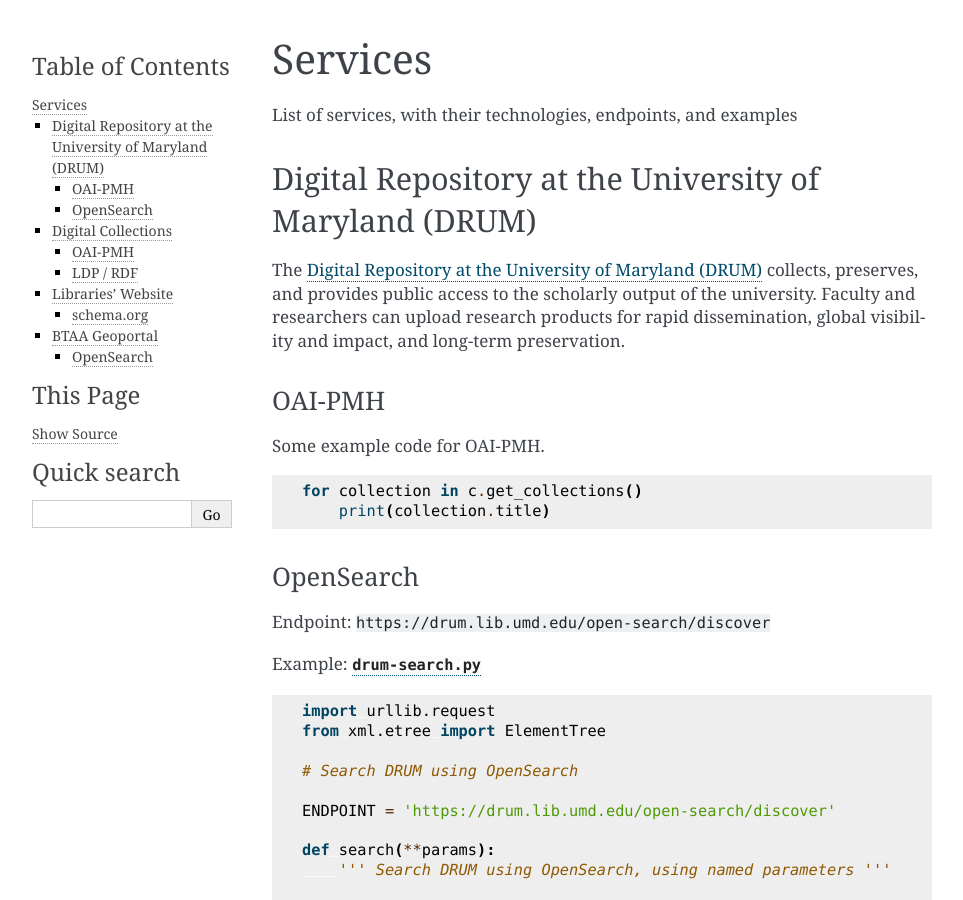
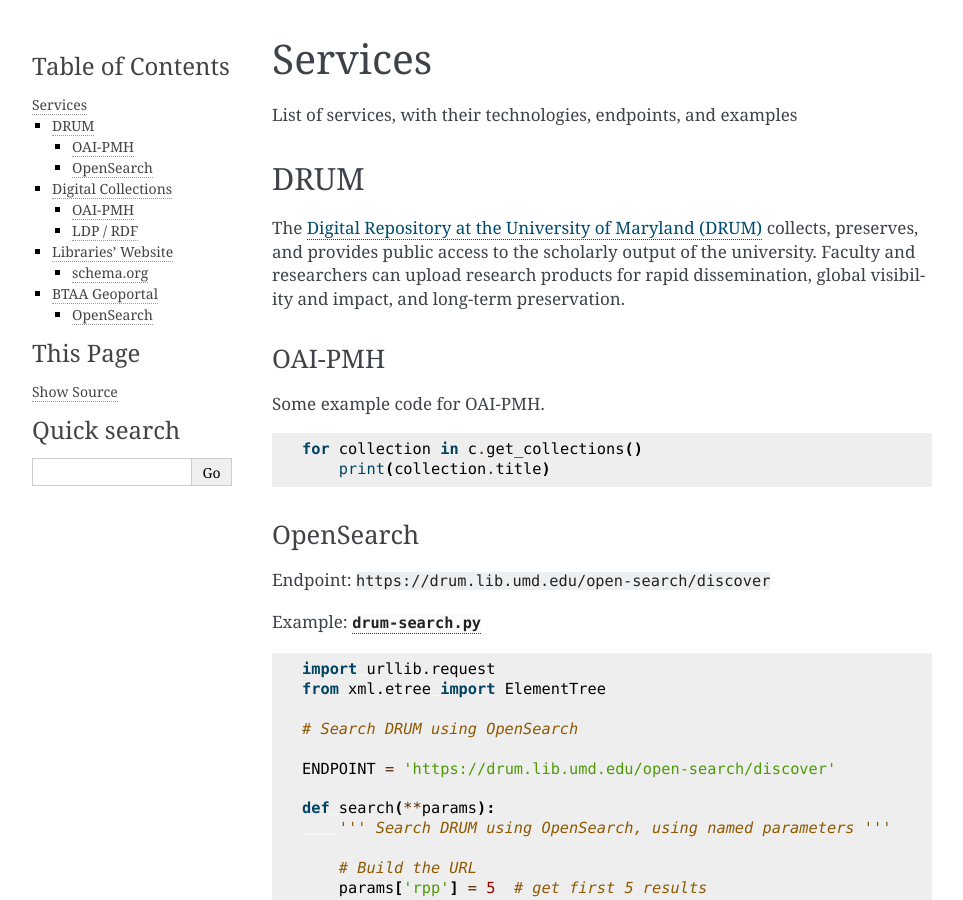
Before and after one commit to wallberg-umd/umd-lib-opendata, a Sphinx documentation site: the page built from source/services.rst, in a window 1280 px wide and 900 px high. Shown: the whole window, without its empty margins (148-1111 px from the left). Built offline with Sphinx 7.4.7, drawn with Linux system fonts in a browser that asks for light colours.

Commit message:
update DRUM service name

```diff
--- a/source/services.rst
+++ b/source/services.rst
@@ -3,7 +3,7 @@
 
 List of services, with their technologies, endpoints, and examples
 
-Digital Repository at the University of Maryland (DRUM)
+DRUM
 =======================================================
 
 The `Digital Repository at the University of Maryland (DRUM)
```
